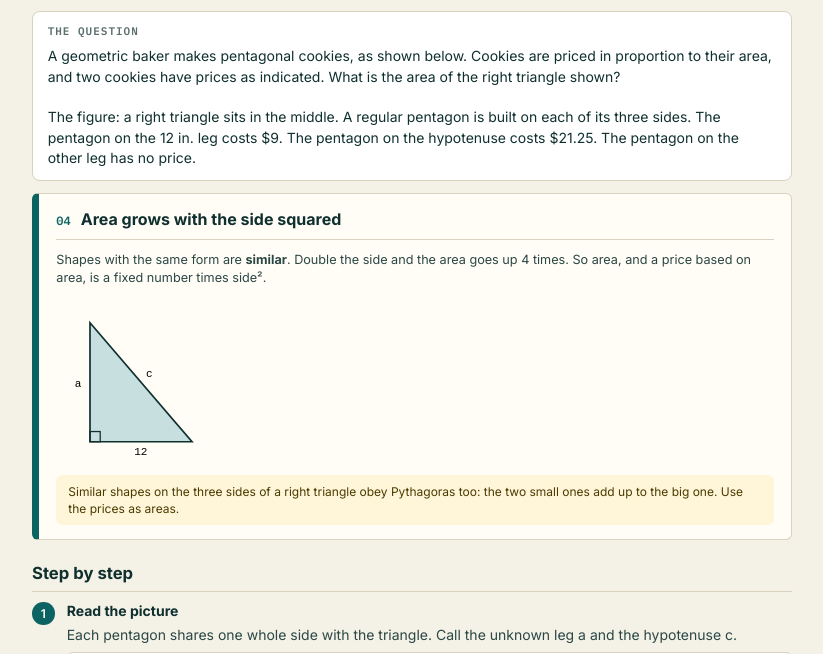
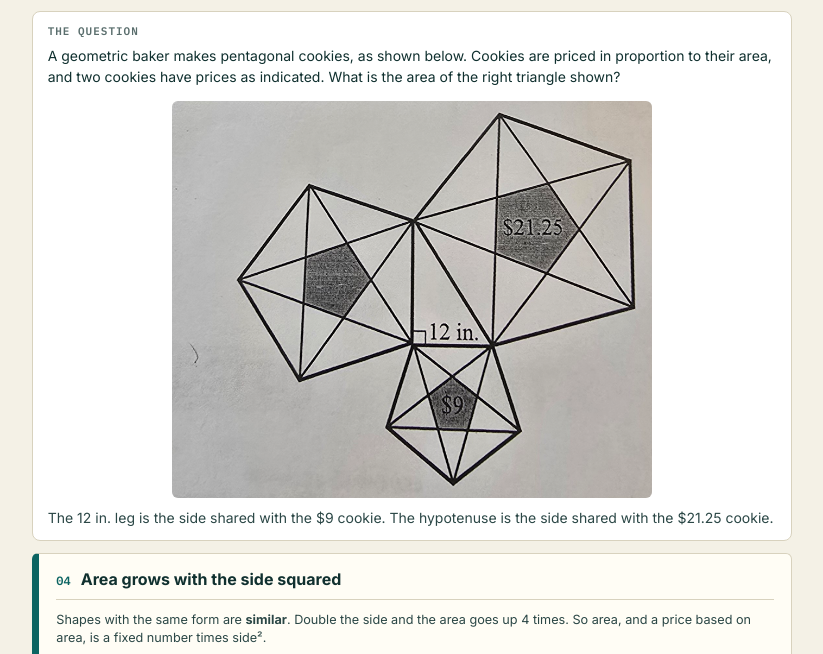
Before and after one commit to aarora79/Aadit-math, a plain HTML site: page docs/problem-set-2/print/04-similar-areas.html in a window 1280 px wide. Shown: the part 84-738 px from the top of the page, without its empty margins (228-1051 px from the left). Drawn offline with Linux system fonts and the light colour scheme.

Commit message:
Show the original figure on the pentagonal cookies problem

```diff
--- a/docs/problem-set-2/print/04-similar-areas.html
+++ b/docs/problem-set-2/print/04-similar-areas.html
@@ -16,8 +16,8 @@
   <div class="problem">
     <strong>The question</strong>
     A geometric baker makes pentagonal cookies, as shown below. Cookies are priced in proportion to their area, and two cookies have prices as indicated. What is the area of the right triangle shown?
-    <br><br>
-    The figure: a right triangle sits in the middle. A regular pentagon is built on each of its three sides. The pentagon on the 12 in. leg costs $9. The pentagon on the hypotenuse costs $21.25. The pentagon on the other leg has no price.
+    <img src="../images/pentagonal-cookies.png" alt="A right triangle in the middle with a regular pentagon built on each of its three sides. The pentagon on the 12 in. leg costs $9. The pentagon on the hypotenuse costs $21.25. The pentagon on the other leg has no price." style="display:block;max-width:100%;width:480px;height:auto;margin:14px auto 0;border-radius:6px">
+    <p style="margin:10px 0 0;font-size:14px">The 12 in. leg is the side shared with the $9 cookie. The hypotenuse is the side shared with the $21.25 cookie.</p>
   </div>
 
   <div class="card">
```
Also changed, not shown: docs/problem-set-2/04-similar-areas.html (+2 -2 lines), docs/problem-set-2/images/pentagonal-cookies.png (added).
